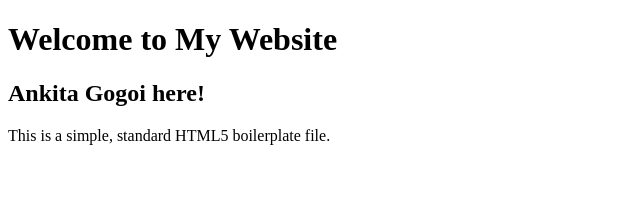
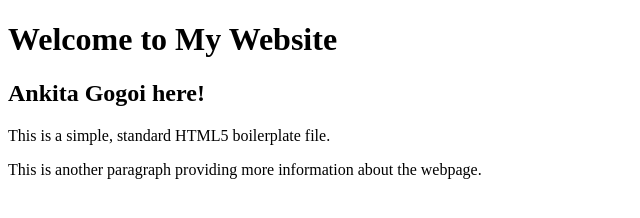
Before and after one commit to ankita-gogoi/ankita-gogoi.github.io, a plain HTML site: page index.html in a window 1280 px wide. Shown: the whole page, without its empty margins (0-640 px from the left). Drawn offline with Linux system fonts and the light colour scheme.

Commit message:
added a paragraph

```diff
--- a/index.html
+++ b/index.html
@@ -10,6 +10,7 @@
     <h1>Welcome to My Website</h1>
     <h2> Ankita Gogoi here! </h2>
     <p>This is a simple, standard HTML5 boilerplate file.</p>
+    <p>This is another paragraph providing more information about the webpage.</p>
 
 </body>
 </html>
```
